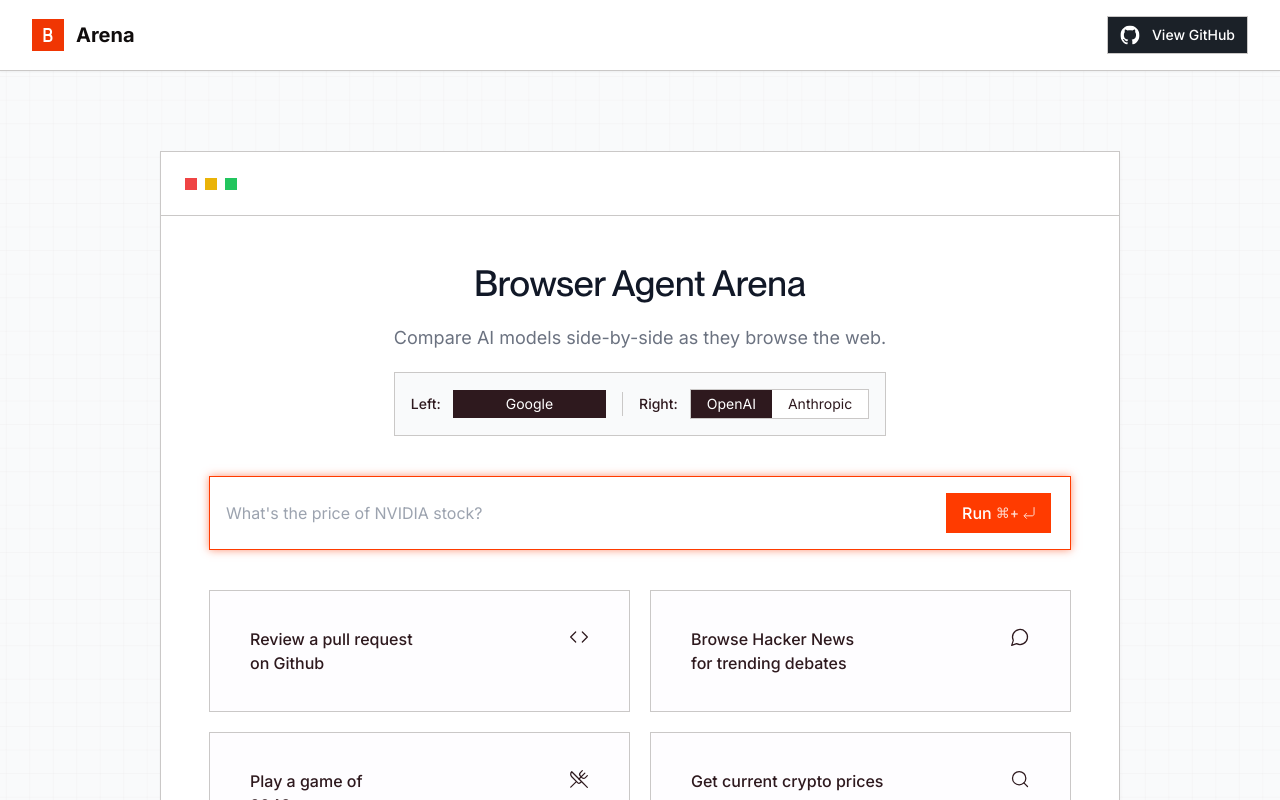
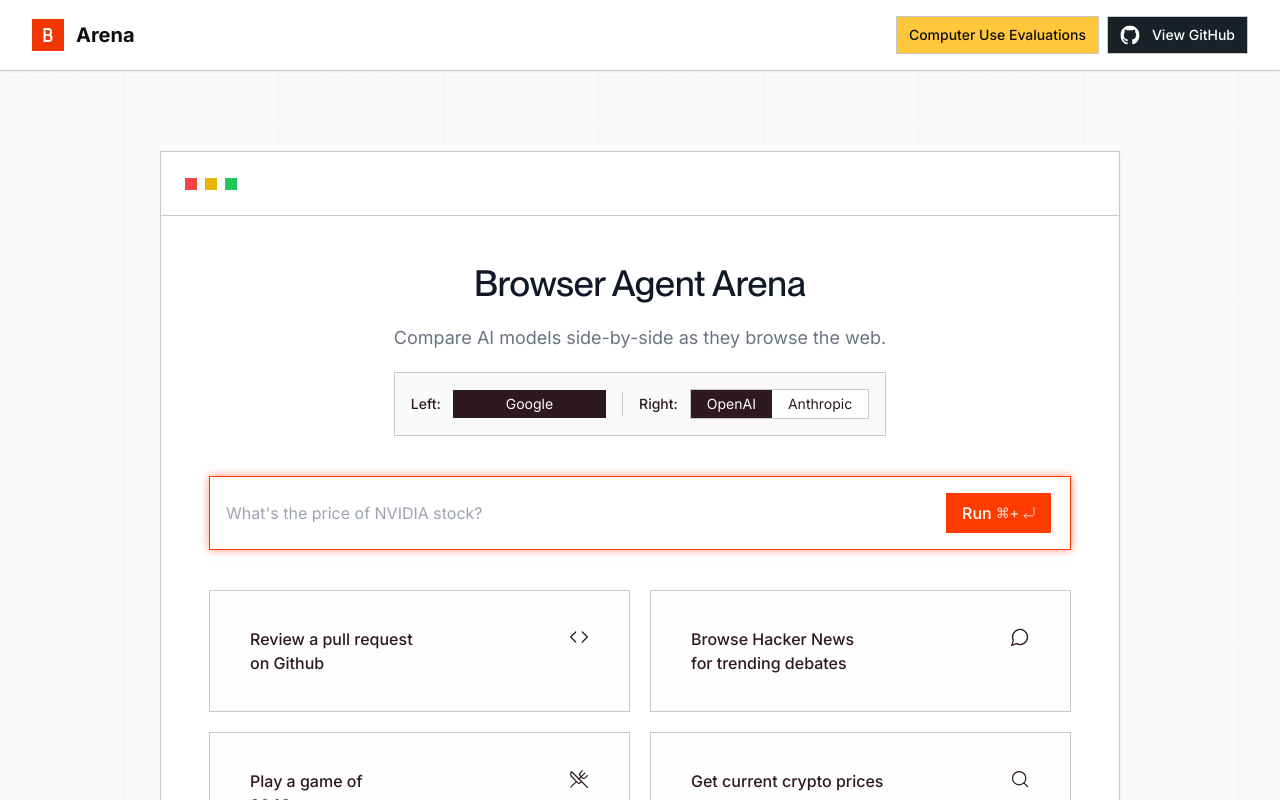
Before and after one commit to browserbase/arena, a Next.js app: page / in a window 1280 px wide. Shown: the top 800 px of the page. Built offline with nearby package versions, Linux system fonts and the light colour scheme; no server answers.

Commit message:
new version update pinned messages

```diff
--- a/app/api/agent/route.ts
+++ b/app/api/agent/route.ts
@@ -18,7 +18,7 @@
     stagehandModel: "anthropic",
   },
   google: {
-    model: "computer-use-preview-10-2025",
+    model: "gemini-2.5-computer-use-preview-10-2025",
     apiKey: process.env.GOOGLE_API_KEY!,
     logger: createGoogleLogger,
     stagehandModel: "google",
--- a/app/components/ChatFeed.tsx
+++ b/app/components/ChatFeed.tsx
@@ -222,7 +222,7 @@
 
           {/* Chat sidebar - Desktop only */}
           <div
-            className="w-full md:w-[320px] min-w-0 md:min-w-[260px] px-3 pb-3 md:px-4 md:pb-4 border-r border-[#CAC8C7] flex flex-col flex-1"
+            className="w-full md:w-[320px] min-w-0 md:min-w-[260px] px-2 pb-3 md:px-4 md:pb-4 border-r border-[#CAC8C7] flex flex-col flex-1 overflow-hidden"
             style={{
               height: "calc(100vh - 8rem)",
               position: "relative",
--- a/app/components/NavBar.tsx
+++ b/app/components/NavBar.tsx
@@ -49,6 +49,20 @@
         </a>
       </div>
       <div className="flex items-center gap-1.5 sm:gap-2">
+        <a
+          href="https://www.stagehand.dev/agent-evals"
+          target="_blank"
+          rel="noopener noreferrer"
+        >
+          <button className="h-fit flex items-center justify-center px-2 py-1.5 sm:px-3 sm:py-2 gap-1 text-xs sm:text-sm font-medium text-[#100D0D] border border-[#CAC8C7] transition-colors duration-200 hover:opacity-90"
+            style={{ backgroundColor: "#FFC83C" }}
+          >
+            <span className="font-ppsupply">
+              <span className="sm:hidden">Evals</span>
+              <span className="hidden sm:inline">Computer Use Evaluations</span>
+            </span>
+          </button>
+        </a>
         {showGitHubButton && (
           <a
             href="https://github.com/browserbase/arena"
--- a/app/components/chat/ChatMessagesList.tsx
+++ b/app/components/chat/ChatMessagesList.tsx
@@ -73,13 +73,14 @@
   return (
     <div
       ref={handleContainerRef}
-      className="flex-1 overflow-y-auto overflow-x-hidden space-y-4 hide-scrollbar"
+      className="flex-1 overflow-y-auto overflow-x-hidden space-y-4 hide-scrollbar w-full"
       style={{
         height: isMobile
           ? "calc(100vh - 400px)"
           : "calc(100% - 100px)",
         flex: "1 1 auto",
         position: "relative",
+        maxWidth: "100%",
       }}
     >
       {filteredSteps.map((step, index) =>
--- a/app/components/chat/PinnedFinalAnswer.tsx
+++ b/app/components/chat/PinnedFinalAnswer.tsx
@@ -8,7 +8,7 @@
   message,
 }: PinnedFinalAnswerProps) {
   return (
-    <div className="relative -mx-4 md:-mx-6 mt-4">
+    <div className="relative mt-4">
       <motion.div
         className="font-ppsupply z-10 w-full max-h-[30vh] overflow-y-scroll"
         initial={{ opacity: 0, y: 10 }}
@@ -40,7 +40,7 @@
           }}
         ></div>
 
-        <div className="px-4 py-3 md:px-6 md:py-4">
+        <div className="px-3 py-3 md:px-4 md:py-4">
           <p className="break-words whitespace-pre-wrap text-xs md:text-sm text-[#2E191E] leading-relaxed">
             {message}
           </p>
--- a/app/layout.tsx
+++ b/app/layout.tsx
@@ -16,7 +16,7 @@
 });
 
 export const metadata: Metadata = {
-  metadataBase: new URL(process.env.NEXT_PUBLIC_SITE_URL ?? "http://localhost:3000"),
+  metadataBase: new URL("https://arena.browserbase.com"),
   title: "Arena",
   description: "Watch Computer Use Agents go head-to-head",
   openGraph: {
--- a/package.json
+++ b/package.json
@@ -11,7 +11,7 @@
   },
   "dependencies": {
     "@browserbasehq/sdk": "^2.6.0",
-    "@browserbasehq/stagehand": "file:/Users/kylejeong/Desktop/private-cua-exp/stagehand-ts",
+    "@browserbasehq/stagehand": "github:browserbase/stagehand#cheetah",
     "@vercel/analytics": "^1.4.1",
     "class-variance-authority": "^0.7.1",
     "clsx": "^2.1.1",
```
Also changed, not shown: public/og.png, 1 other file (tests, documents, lock files or other folders).
